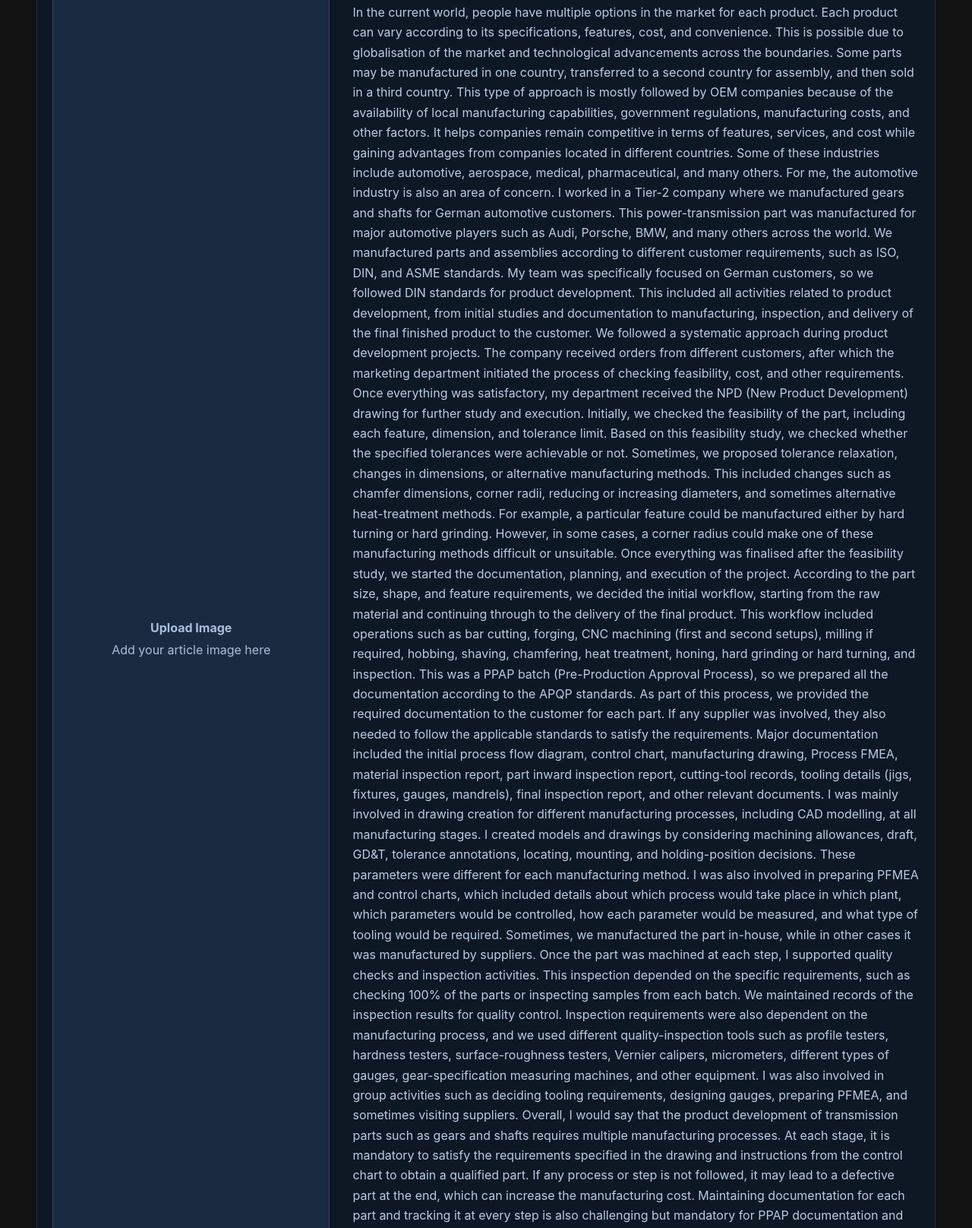
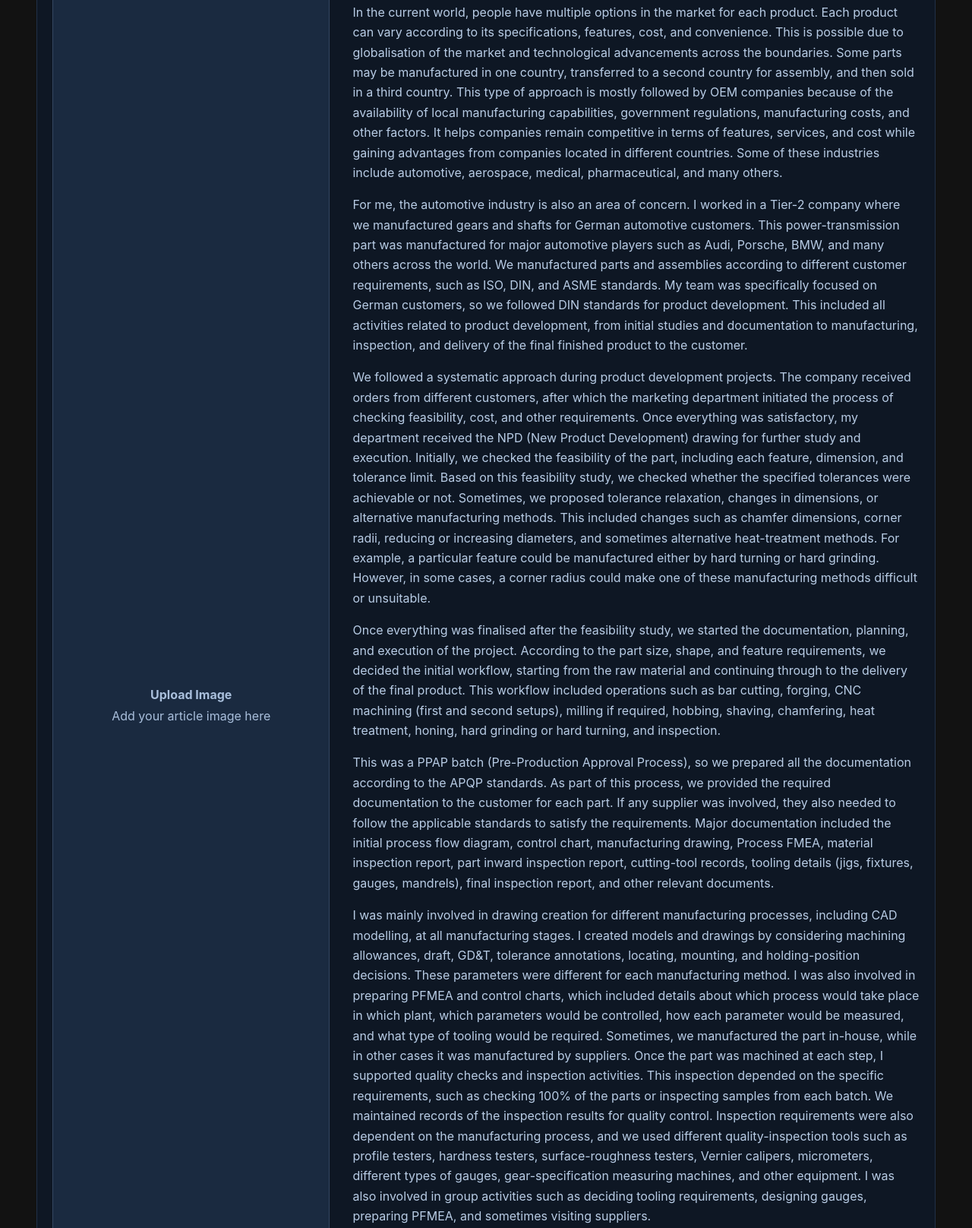
Before and after one commit to avinashnarode26-alt/Portfolio, a plain HTML site: page perspective.html in a window 1280 px wide. Shown: the part 469-2085 px from the top of the page at 76% size. Drawn offline with Linux system fonts and the light colour scheme.

Commit message:
para added
Removed duplicate paragraphs and ensured clarity in the text regarding the automotive industry and product development processes.

```diff
--- a/perspective.html
+++ b/perspective.html
@@ -199,19 +199,30 @@
         <p class="article-excerpt">
 
           In the current world, people have multiple options in the market for each product. Each product can vary according to its specifications, features, cost, and convenience. This is possible due to globalisation of the market and technological advancements across the boundaries. Some parts may be manufactured in one country, transferred to a second country for assembly, and then sold in a third country. This type of approach is mostly followed by OEM companies because of the availability of local manufacturing capabilities, government regulations, manufacturing costs, and other factors. It helps companies remain competitive in terms of features, services, and cost while gaining advantages from companies located in different countries. Some of these industries include automotive, aerospace, medical, pharmaceutical, and many others.
-
+</p>
+<p class="article-excerpt">
           For me, the automotive industry is also an area of concern. I worked in a Tier-2 company where we manufactured gears and shafts for German automotive customers. This power-transmission part was manufactured for major automotive players such as Audi, Porsche, BMW, and many others across the world. We manufactured parts and assemblies according to different customer requirements, such as ISO, DIN, and ASME standards. My team was specifically focused on German customers, so we followed DIN standards for product development. This included all activities related to product development, from initial studies and documentation to manufacturing, inspection, and delivery of the final finished product to the customer.
 
+</p>
+<p class="article-excerpt">
   We followed a systematic approach during product development projects. The company received orders from different customers, after which the marketing department initiated the process of checking feasibility, cost, and other requirements. Once everything was satisfactory, my department received the NPD (New Product Development) drawing for further study and execution. Initially, we checked the feasibility of the part, including each feature, dimension, and tolerance limit. Based on this feasibility study, we checked whether the specified tolerances were achievable or not. Sometimes, we proposed tolerance relaxation, changes in dimensions, or alternative manufacturing methods. This included changes such as chamfer dimensions, corner radii, reducing or increasing diameters, and sometimes alternative heat-treatment methods. For example, a particular feature could be manufactured either by hard turning or hard grinding. However, in some cases, a corner radius could make one of these manufacturing methods difficult or unsuitable.
 
+</p>
+<p class="article-excerpt">
   Once everything was finalised after the feasibility study, we started the documentation, planning, and execution of the project. According to the part size, shape, and feature requirements, we decided the initial workflow, starting from the raw material and continuing through to the delivery of the final product. This workflow included operations such as bar cutting, forging, CNC machining (first and second setups), milling if required, hobbing, shaving, chamfering, heat treatment, honing, hard grinding or hard turning, and inspection.
 
+</p>
+<p class="article-excerpt">
   This was a PPAP batch (Pre-Production Approval Process), so we prepared all the documentation according to the APQP standards. As part of this process, we provided the required documentation to the customer for each part. If any supplier was involved, they also needed to follow the applicable standards to satisfy the requirements. Major documentation included the initial process flow diagram, control chart, manufacturing drawing, Process FMEA, material inspection report, part inward inspection report, cutting-tool records, tooling details (jigs, fixtures, gauges, mandrels), final inspection report, and other relevant documents.
 
+</p>
+<p class="article-excerpt">
   I was mainly involved in drawing creation for different manufacturing processes, including CAD modelling, at all manufacturing stages. I created models and drawings by considering machining allowances, draft, GD&T, tolerance annotations, locating, mounting, and holding-position decisions. These parameters were different for each manufacturing method. I was also involved in preparing PFMEA and control charts, which included details about which process would take place in which plant, which parameters would be controlled, how each parameter would be measured, and what type of tooling would be required. Sometimes, we manufactured the part in-house, while in other cases it was manufactured by suppliers. Once the part was machined at each step, I supported quality checks and inspection activities. This inspection depended on the specific requirements, such as checking 100% of the parts or inspecting samples from each batch. We maintained records of the inspection results for quality control. Inspection requirements were also dependent on the manufacturing process, and we used different quality-inspection tools such as profile testers, hardness testers, surface-roughness testers, Vernier calipers, micrometers, different types of gauges, gear-specification measuring machines, and other equipment.
 
 I was also involved in group activities such as deciding tooling requirements, designing gauges, preparing PFMEA, and sometimes visiting suppliers.
 
+</p>
+<p class="article-excerpt">
   Overall, I would say that the product development of transmission parts such as gears and shafts requires multiple manufacturing processes. At each stage, it is mandatory to satisfy the requirements specified in the drawing and instructions from the control chart to obtain a qualified part. If any process or step is not followed, it may lead to a defective part at the end, which can increase the manufacturing cost. Maintaining documentation for each part and tracking it at every step is also challenging but mandatory for PPAP documentation and process-quality tracking. Sometimes, challenging scenarios can occur that may lead to rework or scrap. However, if corrective actions are taken and the process is checked at regular intervals, these challenges or issues can be minimised.
 
 The development of a new part is a group activity in which each team member is assigned specific tasks during project execution. Follow-up with colleagues is also necessary, along with coordination with different stakeholders and helping others as required to complete the project on time. Therefore, I believe clear communication, timely follow-up, a structured way of working, and a problem-solving attitude help ensure the successful completion of a project.
```
Lines whose indentation alone changed are shown as unchanged.
